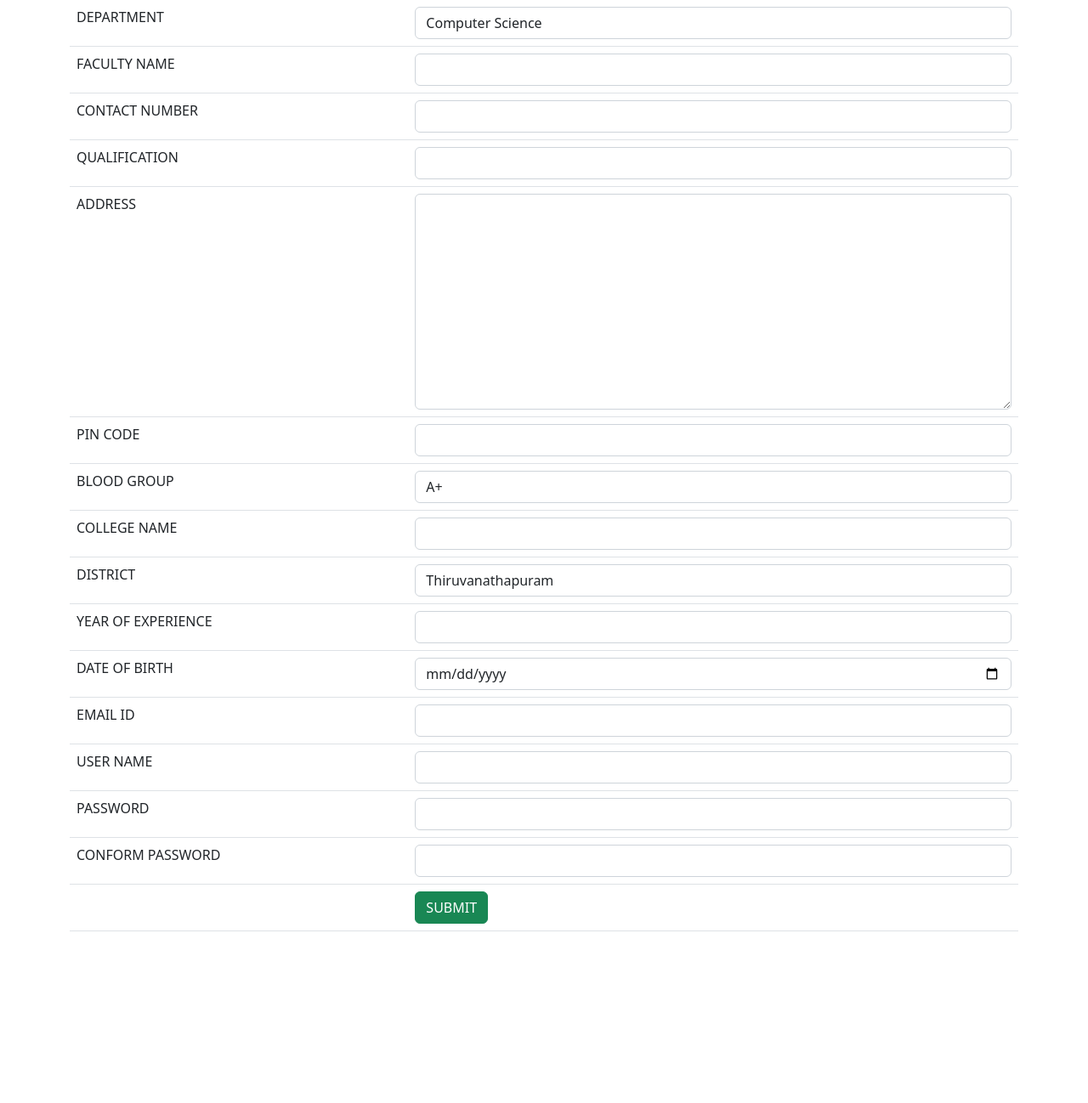
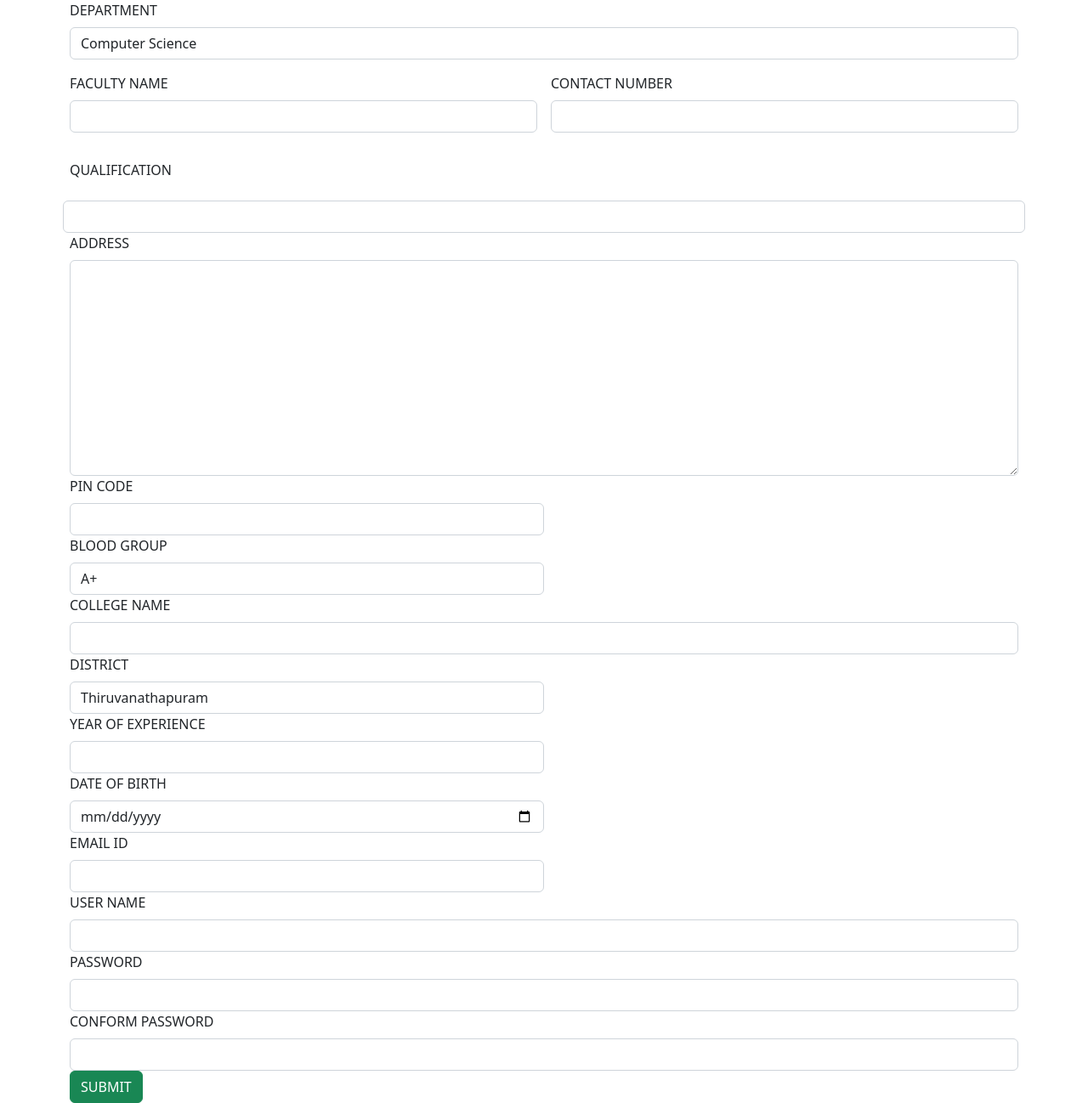
Before and after one commit to explorer-46/Html, a plain HTML site: page faculty.html in a window 1280 px wide. Shown: the whole page at 85% size. Before the commit the page ends 1112 px from the top, so only its background shows below. Drawn offline with nearby package versions, Linux system fonts and the light colour scheme.

Commit message:
label fac

```diff
--- a/faculty.html
+++ b/faculty.html
@@ -10,43 +10,50 @@
 </head>
 <body>
     <div class="container">
-        <div class="row">
+        <div class="row g-3">
             <div class="col col-12 col-sm-12 col-md-12 col-lg-12 col-xl-12 col-xxl-12">
-                <table class="table">
-                    <tr>
-                        <td>DEPARTMENT</td>
-                        <td><select name="" id="" class="form-control">
+
+                   <label for="" class="form-label">DEPARTMENT</label>
+                        <select name="" id="" class="form-control">
                             <option value="Computer Science">Computer Science</option>
                             <option value="Electronics and Communication">Electronics and Communication</option>
                             <option value="Mechanical Engineering">Mechanical Engineering</option>
                             <option value="Biotechnology">Biotechnology</option>
                             <option value="Civil Engineering">Civil Engineering</option>
                             <option value="Chemical Engineering">Chemical Engineering</option>
-                        </select></td>
-                    </tr>
-                    <tr>
-                        <td>FACULTY NAME</td>
-                        <td><input type="text" class="form-control"></td>
-                    </tr>
-                    <tr>
-                        <td>CONTACT NUMBER</td>
-                        <td><input type="text" class="form-control"></td>
-                    </tr>
-                    <tr>
-                        <td>QUALIFICATION</td>
-                        <td><input type="text" class="form-control"></td>
-                    </tr>
-                    <tr>
-                        <td>ADDRESS</td>
-                        <td><textarea name="" id="" cols="30" rows="10" class="form-control"></textarea></td>
-                    </tr>
-                    <tr>
-                        <td>PIN CODE</td>
-                        <td><input type="text" class="form-control"></td>
-                    </tr>
-                    <tr>
-                        <td>BLOOD GROUP</td>
-                        <td><select name="" id="" class="form-control">
+                        </select>
+            </div>
+
+            <div class="col col-12 col-sm-6 col-md-6 col-lg-6 col-xl-6 col-xxl-6">
+                <label for="" class="form-label">FACULTY NAME</label>
+                <input type="text" class="form-control">
+
+            </div>
+            <div class="col col-12 col-sm-6 col-md-6 col-lg-6 col-xl-6 col-xxl-6">
+                <label for="" class="form-label">CONTACT NUMBER</label>
+                <input type="text" class="form-control">
+
+            </div>
+            <div class="col col-12 col-sm-6 col-md-6 col-lg-6 col-xl-6 col-xxl-6"></div>
+            <label for="" class="form-label">QUALIFICATION</label>
+            <input type="text" class="form-control">
+        </div>
+
+
+            <div class="col col-12 col-sm-12 col-md-12 col-lg-12 col-xl-12 col-xxl-12">
+                <label for="" class="form-label">ADDRESS</label>
+                <textarea name="" id="" cols="30" rows="10" class="form-control"></textarea>
+            </div>
+
+
+            <div class="col col-12 col-sm-6 col-md-6 col-lg-6 col-xl-6 col-xxl-6">
+                <label for="" class="form-label">PIN CODE</label>
+                <input type="text" class="form-control">
+
+            </div>
+            <div class="col col-12 col-sm-6 col-md-6 col-lg-6 col-xl-6 col-xxl-6">
+                <label for="" class="form-label">BLOOD GROUP</label>
+                <select name="" id="" class="form-control">
                     <option value="A+">A+</option>
                     <option value="A-">A-</option>
                     <option value="B+">B+</option>
@@ -55,15 +62,17 @@
                     <option value="O-">O-</option>
                     <option value="AB+">AB+</option>
                     <option value="AB-">AB-</option>
-                        </select></td>
-                    </tr>
-                    <tr>
-                        <td>COLLEGE NAME</td>
-                        <td><input type="text" class="form-control"></td>
-                    </tr>
-                    <tr>
-                        <td>DISTRICT</td>
-                        <td><select name="" id="" class="form-control">
+                </select>
+
+            </div>
+            <div class="col col-12 col-sm-12 col-md-12 col-lg-12 col-xl-12 col-xxl-12">
+                <label for="" class="form-label">COLLEGE NAME</label>
+                <input type="text" class="form-control">
+
+            </div>
+            <div class="col col-12 col-sm-6 col-md-6 col-lg-6 col-xl-6 col-xxl-6">
+                <label for="" class="form-label">DISTRICT</label>
+                <select name="" id="" class="form-control">
                     <option value="Thiruvanathapuram">Thiruvanathapuram</option>
                     <option value="Kannur">Kannur</option>
                     <option value="Thrissur">Thrissur</option>
@@ -78,37 +87,36 @@
                     <option value="Idukki">Idukki</option>
                     <option value="Wayanad">Wayanad</option>
                     <option value="Kasaragod">Kasaragod</option>
-                        </select></td>
-                    </tr>
-                    <tr>
-                        <td>YEAR OF EXPERIENCE</td>
-                        <td><input type="text" class="form-control"></td>
-                    </tr>
-                    <tr>
-                        <td>DATE OF BIRTH</td>
-                        <td><input type="date" name="" id="" class="form-control"></td>
-                    </tr>
-                    <tr>
-                        <td>EMAIL ID</td>
-                        <td><input type="email" name="" id="" class="form-control"></td>
-                    </tr>
-                    <tr>
-                        <td>USER NAME</td>
-                        <td><input type="text" class="form-control"></td>
-                    </tr>
-                    <tr>
-                        <td>PASSWORD</td>
-                        <td><input type="password" name="" id="" class="form-control"></td>
-                    </tr>
-                    <tr>
-                        <td>CONFORM PASSWORD</td>
-                        <td><input type="password" name="" id="" class="form-control"></td>
-                    </tr>
-                    <tr>
-                        <td></td>
-                        <td><button class="btn btn-success">SUBMIT</button></td>
-                    </tr>
-                </table>
+                </select>
+
+            </div>
+            <div class="col col-12 col-sm-6 col-md-6 col-lg-6 col-xl-6 col-xxl-6">
+                <label for="" class="form-label">YEAR OF EXPERIENCE</label>
+                <input type="text" class="form-control">
+            </div>
+            <div class="col col-12 col-sm-6 col-md-6 col-lg-6 col-xl-6 col-xxl-6">
+                <label for="" class="form-label">DATE OF BIRTH</label>
+                <input type="date" name="" id="" class="form-control">
+            </div>
+            <div class="col col-12 col-sm-6 col-md-6 col-lg-6 col-xl-6 col-xxl-6">
+                <label for="" class="form-label">EMAIL ID</label>
+                <input type="email" name="" id="" class="form-control">
+            </div>
+            <div class="col col-12 col-sm-12 col-md-12 col-lg-12 col-xl-12 col-xxl-12">
+                <label for="" class="form-label">USER NAME</label>
+                <input type="text" class="form-control">
+            </div>
+            <div class="col col-12 col-sm-12 col-md-12 col-lg-12 col-xl-12 col-xxl-12">
+                <label for="" class="form-label">PASSWORD</label>
+                <input type="password" name="" id="" class="form-control">
+            </div>
+            <div class="col col-12 col-sm-12 col-md-12 col-lg-12 col-xl-12 col-xxl-12">
+                <label for="" class="form-label">CONFORM PASSWORD</label>
+                <input type="password" name="" id="" class="form-control">
+            </div>
+            <div class="col col-12 col-sm-6 col-md-6 col-lg-6 col-xl-6 col-xxl-6">
+
+                <button class="btn btn-success">SUBMIT</button>
             </div>
         </div>
     </div>
```
Lines whose indentation alone changed are shown as unchanged.
